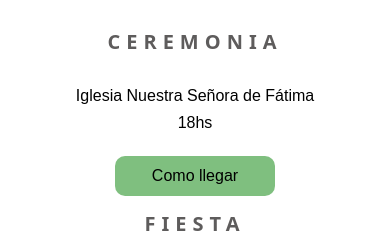
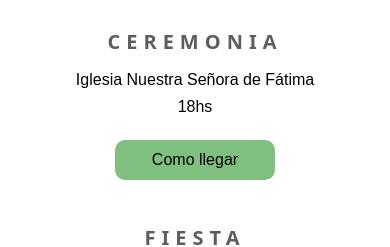
Before and after one commit to miyenpolverini/app-tesysnet-stock, a React (Create React App) app: page / in a window 390 px wide. Shown: the part 603-850 px from the top of the page. Built offline with nearby package versions, Linux system fonts and the light colour scheme.

Commit message:
version final

```diff
--- a/src/Components/ItemIndex/ItemIndex.js
+++ b/src/Components/ItemIndex/ItemIndex.js
@@ -54,7 +54,7 @@ const ItemIndex = () => {
                     </Link>
                 </div>
                 <div>
-                    <h5 className='parrafo2-contenido'>FIESTA</h5>
+                    <h5 className='parrafo2-contenido-fiesta'>FIESTA</h5>
                     <h6 className='parrafo2-contenido2'>Janos Hurlingham</h6>
                     <h6 className='parrafo2-contenido3'>20hs</h6>
                     <HashLink to={'/infoEvento/#evento-fiesta'}>
--- a/src/Components/ItemIndex/ItemIndex.scss
+++ b/src/Components/ItemIndex/ItemIndex.scss
@@ -61,9 +61,14 @@
     font-weight: bold;
     letter-spacing: 0.3em;
 }
+.parrafo2-contenido-fiesta{
+    color: rgb(94,92,92);
+    font-weight: bold;
+    letter-spacing: 0.3em;
+}
 
 .parrafo2-contenido2{
-    margin-top: 2em;
+    margin-top: 1em;
     color: black;
     font-family: 'Poppins', sans-serif;
 }
@@ -136,6 +141,7 @@
 
 .tit-final{
    margin-top: 2em;
+   margin-bottom: 2em;
    color: black;
    font-family: 'Poppins', sans-serif;
 }
@@ -176,12 +182,15 @@
     height: 1212px;
 }
 
-@media only screen and (min-width: 990px) {
+@media only screen and (max-width: 990px) {
 
     .formulario-asistencia{
         width: 640px;
 
     }
+    .parrafo2-contenido-fiesta{
+        margin-top: 1.5em;
+    }
 
 
 }
```
